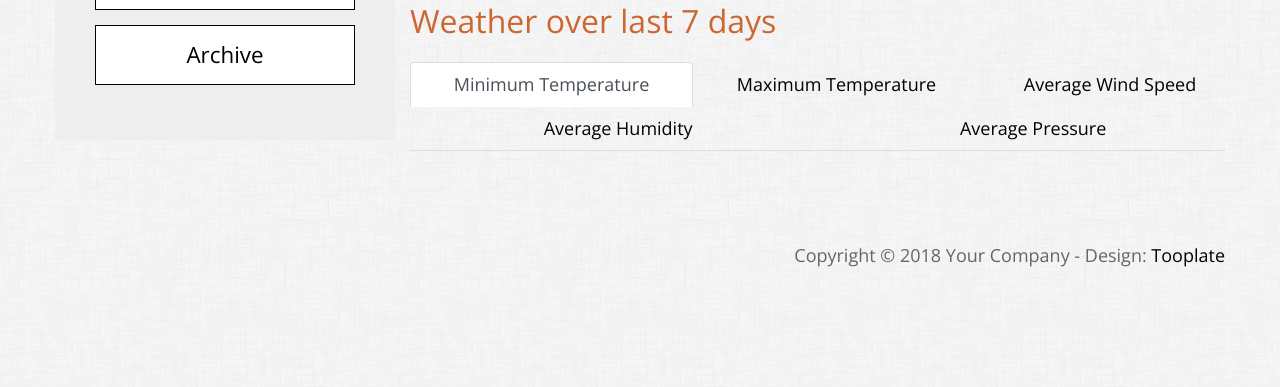
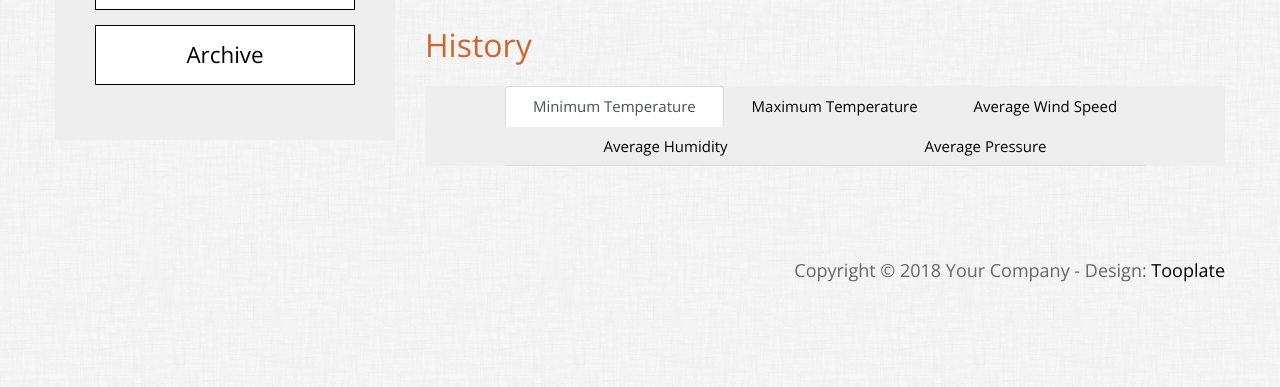
Before and after one commit to JoSlam/theWeatherCam, a Django app: template api/templates/weather/home.html in a window 1280 px wide. Shown: the part 413-800 px from the top of the page. Run offline with Django 3.2, Linux system fonts and the light colour scheme; the template is opened without the code that fills it, so the values that code supplies are empty; some libraries are stand-ins or nearby versions.

Commit message:
[WC2] Home - Reorganized structure of home page

```diff
--- a/api/static/js/highchart.js
+++ b/api/static/js/highchart.js
@@ -4,7 +4,7 @@ function renderChart(container, name, weather_array) {            //highchart re
         Highcharts.chart(container.id, {
             chart: {
                 height: 400,
-                width: 1000,
+                width: null,
                 // type: 'pie'
             },
 
--- a/api/templates/weather/home.html
+++ b/api/templates/weather/home.html
@@ -1,54 +1,67 @@
 {% extends "base_page.html"%}
 {% load staticfiles %}
 {% block title %} The WeatherCam Home {% endblock %}
+
 {% block content %}
 <div class="row mb-5">
-        <div class="col-xs-12 col-sm-12 col-md-6 col-lg-6 pl-md-4 tm-flex-center text-left">
-            <div class="tm-about-text tm-flexbox-ie-fix" width="100%" height="100%">
-                <h2 class="tm-orange-text mb-4" style="position:relative; top:0px;">Current Weather</h2>
-                <div class="mb-4" width="100%" height="100%">
+    <div class="col-xs-12 col-sm-12 col-md-6 col-lg-6 tm-flex-center text-left">
+        <div class="tm-flexbox-ie-fix">
+            <h2 class="tm-orange-text mb-4">Current Weather</h2>
+            <div class="mb-4">
                 <table id="curr_weather" class="table table-striped">
                 </table>
             </div>
         </div>
     </div>
 
-        <div class="col-xs-12 col-sm-12 col-md-6 col-lg-6 text-left mb-md-0 mb-4">
-            <div class="tm-about-text tm-flexbox-ie-fix">
+    <div class="col-xs-12 col-sm-12 col-md-6 col-lg-6 text-left">
+        <div class="tm-flexbox-ie-fix">
             <h2 class="tm-orange-text mb-4">Latest Image Update</h2>
+            <div class="mb-4">
                 <a href="gallery/{{ latest.id }}">
-                    <img src="{% static 'weather_images/' %}{{ latest.url }}" alt="latest" id="latest_img" class="img-fluid" width="500" height="400">
+                    <img src="{% static 'weather_images/' %}{{ latest.url }}" alt="latest" id="latest_img" class="img-fluid"
+                        width="400" height="400">
                 </a>
             </div>
         </div>
     </div>
+</div>
+
+
 <!-- row -->
-
 <div class="row mb-5">
-        <h2 class="tm-orange-text mb-4">Weather over last 7 days</h2>
-        <div class="media tm-flexbox-ie-fix tm-width-ie-fix">
+    <div class="col-lg tm-flex-center text-left">
+        <div class="tm-flexbox-ie-fix">
+            <h2 class="tm-orange-text mb-4">History</h2>
+            <div class="tm-flexbox-ie-fix tm-width-ie-fix" align="center" style="background-color:#EEEEEE">
                 <nav>
-                <ul class="nav nav-tabs nav-fill" id='highchart_tabs' role='tablist'>
+                    <ul class="nav nav-tabs nav-fill" id='highchart_tabs' role='tablist' style="width:80%;">
                         <li class="nav-item">
-                        <a href="#container1" class="nav-link active" data-toggle='tab' id='min_temp_tab' role='tab' aria-controls='container1' aria-selected='true'>Minimum Temperature</a>
+                            <a href="#container1" style="font-size:15px;" class="nav-link active" data-toggle='tab' id='min_temp_tab'
+                                role='tab' aria-controls='container1' aria-selected='true'>Minimum Temperature</a>
                         </li>
                         <li class="nav-item">
-                        <a href="#container2" class="nav-link" data-toggle='tab' id='max_temp_tab' role='tab' aria-controls="container2" aria-selected="false">Maximum Temperature</a>
+                            <a href="#container2" style="font-size:15px;" class="nav-link" data-toggle='tab' id='max_temp_tab'
+                                role='tab' aria-controls="container2" aria-selected="false">Maximum Temperature</a>
                         </li>
                         <li class="nav-item">
-                        <a href="#container3" class="nav-link" data-toggle='tab' id='wind_tab' role='tab' aria-controls="container3" aria-selected="false">Average Wind Speed</a>
+                            <a href="#container3" style="font-size:15px;" class="nav-link" data-toggle='tab' id='wind_tab'
+                                role='tab' aria-controls="container3" aria-selected="false">Average Wind Speed</a>
                         </li>
                         <li class="nav-item">
-                        <a href="#container4" class="nav-link" data-toggle='tab' id='hum_tab' role='tab' aria-controls="container4" aria-selected="false">Average Humidity</a>
+                            <a href="#container4" style="font-size:15px;" class="nav-link" data-toggle='tab' id='hum_tab'
+                                role='tab' aria-controls="container4" aria-selected="false">Average Humidity</a>
                         </li>
                         <li class="nav-item">
-                        <a href="#container5" class="nav-link" data-toggle='tab' id='press_tab' role='tab' aria-controls="container5" aria-selected="false">Average Pressure</a>
+                            <a href="#container5" style="font-size:15px;" class="nav-link" data-toggle='tab' id='press_tab'
+                                role='tab' aria-controls="container5" aria-selected="false">Average Pressure</a>
                         </li>
                     </ul>
                 </nav>
 
-            <div class="tab-content" id="highchart_tab_content">
-                <div class='tab-pane fade show active' role="tabpanel" aria-labelledby="min_temp_tab" id="container1" name="highchart-container"></div>
+                <div class="tab-content" id="highchart_tab_content" style="width:80%;">
+                    <div class='tab-pane fade show active' role="tabpanel" aria-labelledby="min_temp_tab" id="container1"
+                        name="highchart-container"></div>
                     <div class='tab-pane fade' role="tabpanel" aria-labelledby="max_temp_tab" id="container2" name="highchart-container"></div>
                     <div class='tab-pane fade' role="tabpanel" aria-labelledby="wind_tab" id="container3" name="highchart-container"></div>
                     <div class='tab-pane fade' role="tabpanel" aria-labelledby="hum_tab" id="container4" name="highchart-container"></div>
@@ -56,4 +69,7 @@
                 </div>
             </div>
         </div>
+
+    </div>
+</div>
 {% endblock %}
```
Also changed, not shown: api/models/city.py (added, +11 -0 lines), db.sqlite3. Lines whose indentation alone changed are shown as unchanged.
